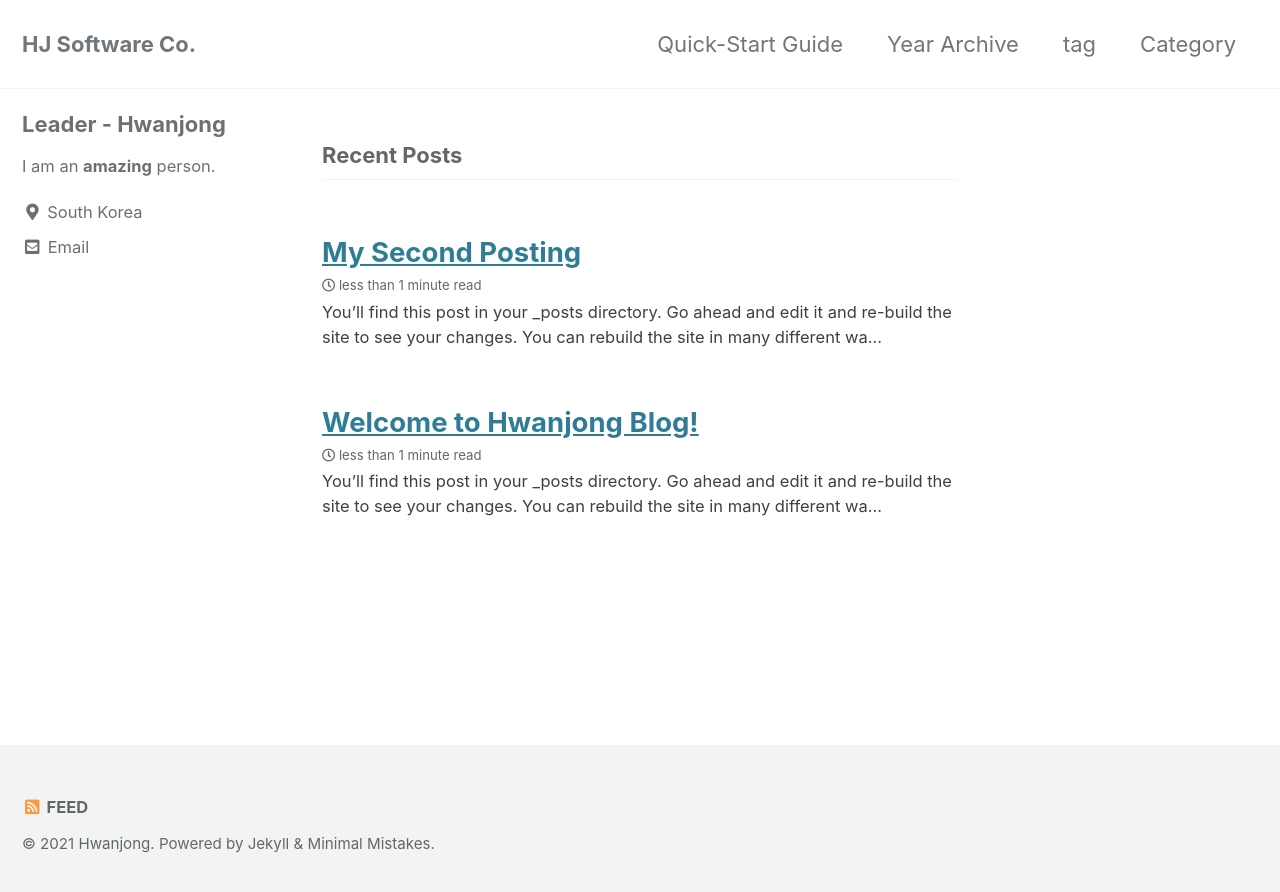
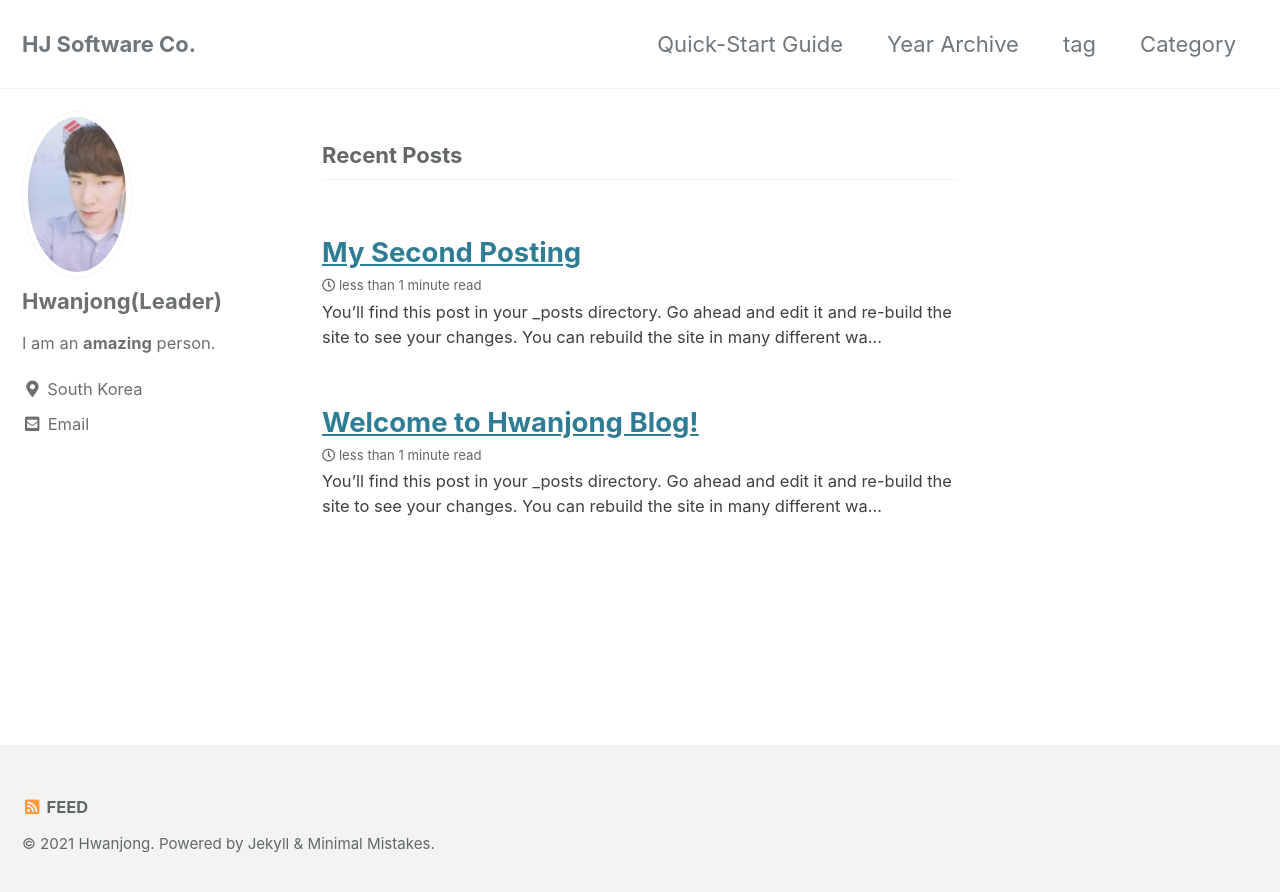
Before and after one commit to hwanjong/hwanjong.github.io, a Jekyll site: the page built from index.html, in a window 1280 px wide. Shown: the top 892 px of the page. Built offline with Jekyll 4.4.1, drawn with Linux system fonts in a browser that asks for light colours; cached includes are drawn as plain includes; the list of posts is cut into pages by our own code.

Commit message:
Update _config.yml

```diff
--- a/_config.yml
+++ b/_config.yml
@@ -101,8 +101,8 @@ analytics:
 
 # Site Author
 author:
-  name             : "Leader - Hwanjong"
-  avatar           : # path of avatar image, e.g. "/assets/images/bio-photo.jpg"
+  name             : "Hwanjong(Leader)"
+  avatar           : /assets/images/profile.jpg # path of avatar image, e.g. "/assets/images/bio-photo.jpg"
   bio              : "I am an **amazing** person."
   location         : "South Korea"
   email            :
```
Also changed, not shown: assets/images/profile.jpg (added).
